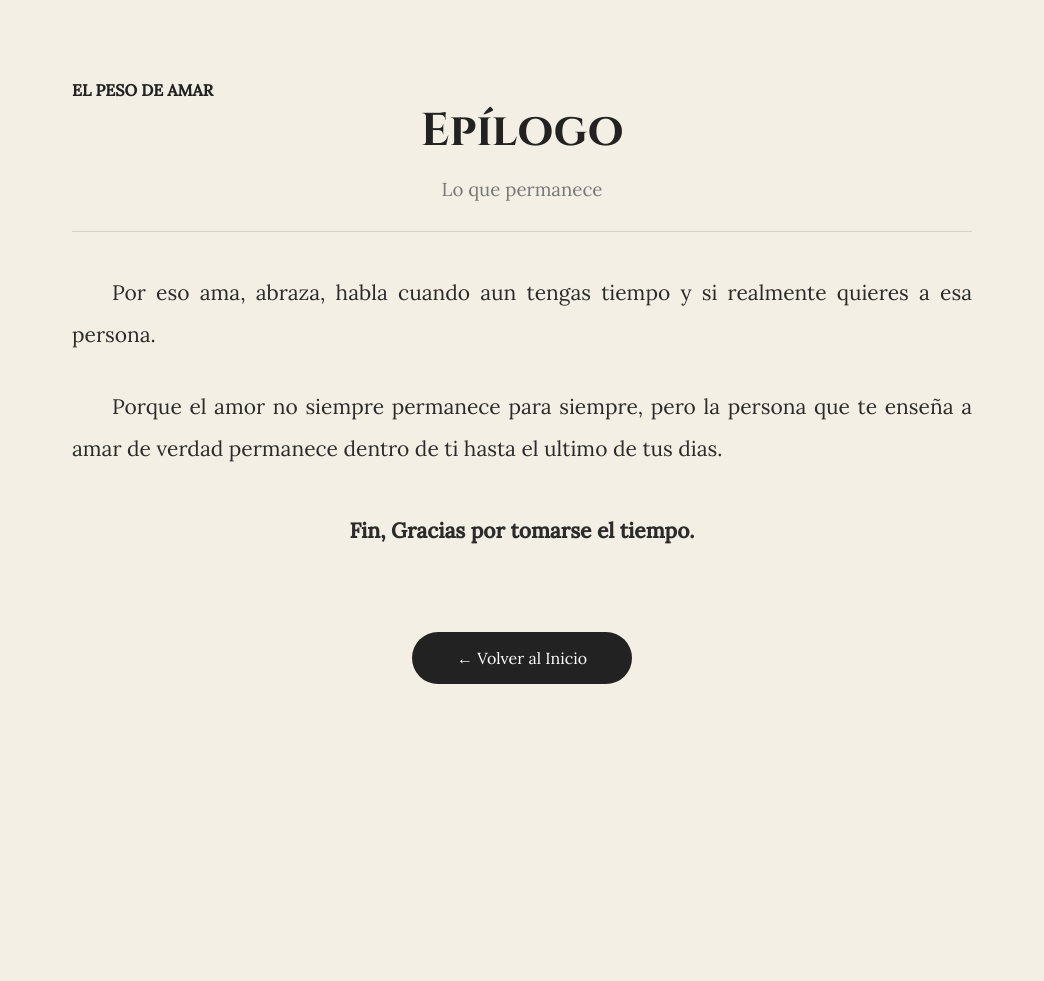
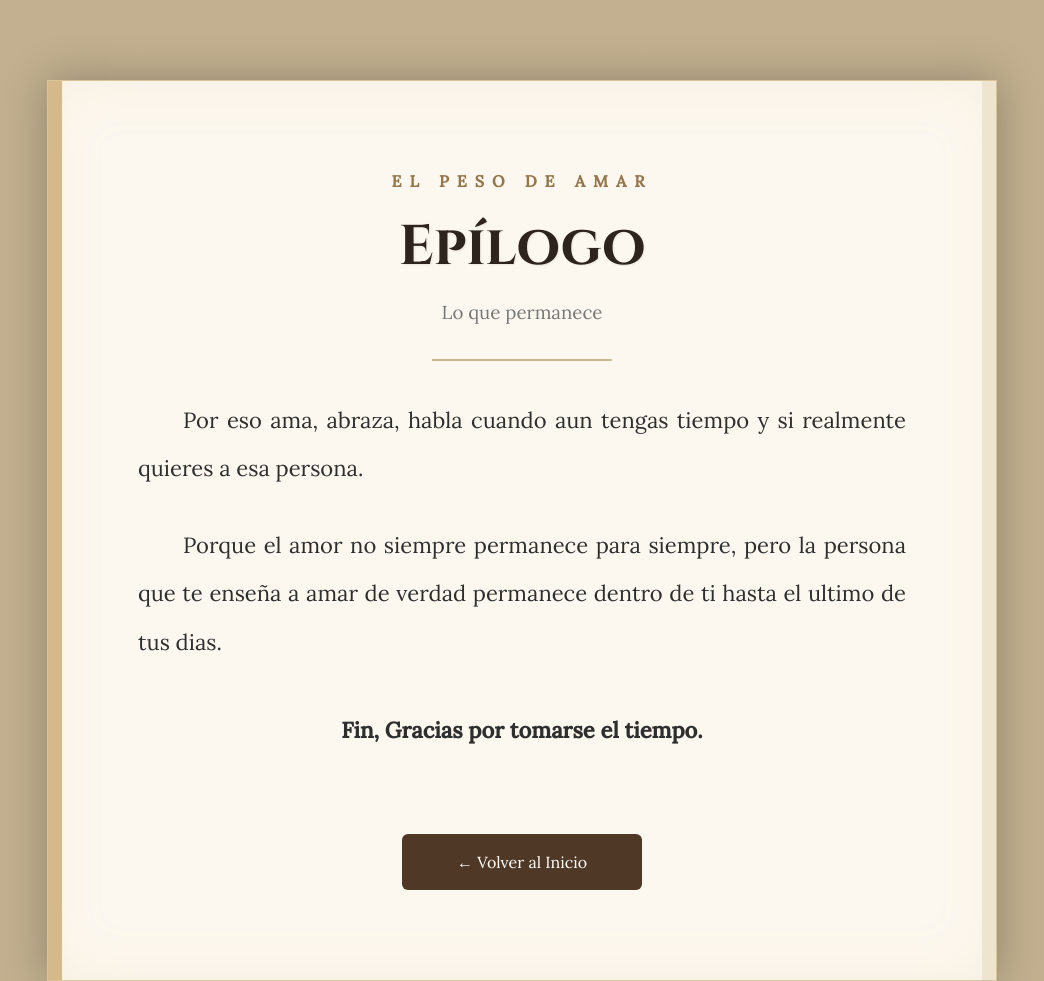
Before and after one commit to ElPesoDeAmar/El-peso-de-amar, a plain HTML site: page capitulos/epilogo.html in a window 1280 px wide. Shown: the top 981 px of the page, without its empty margins (118-1162 px from the left). Before the commit the page ends 800 px from the top, so only its background shows below. Drawn offline with Linux system fonts and the light colour scheme.

Commit message:
Add files via upload

```diff
--- a/style.css
+++ b/style.css
@@ -19,9 +19,26 @@ body{
 /* PORTADA */
 /* ========================= */
 
-body:has(.hero){
+body.inicio{
+
     background:#111;
+
     color:#fff;
+
+}
+
+.inicio{
+
+    background:#111;
+
+}
+
+.libro-body{
+
+    background:
+    linear-gradient(rgba(78,58,38,.15), rgba(78,58,38,.15)),
+    #d6c4a1;
+
 }
 
 .overlay{
@@ -124,17 +141,7 @@ body:has(.hero){
 /* LIBRO */
 /* ========================= */
 
-.libro-body{
-
-    background:#f4efe4;
-
-    color:#222;
-
-}
-
 .pagina{
-
-    width:100%;
 
     min-height:100vh;
 
@@ -148,9 +155,65 @@ body:has(.hero){
 
 .libro{
 
-    width:900px;
+    width:950px;
 
     max-width:100%;
+
+    background:#fdf8ef;
+
+    padding:90px;
+
+    border:1px solid #d9c49a;
+
+    box-shadow:
+
+    0 0 40px rgba(0,0,0,.25),
+
+    inset 0 0 60px rgba(189,167,126,.12);
+
+    position:relative;
+
+}
+
+.libro{
+
+    overflow:hidden;
+
+}
+
+.libro::before{
+
+    content:"";
+
+    position:absolute;
+
+    top:0;
+
+    left:0;
+
+    width:14px;
+
+    height:100%;
+
+    background:#d5b98b;
+
+}
+
+.libro::after{
+
+    content:"";
+
+    position:absolute;
+
+    top:0;
+
+    right:0;
+
+    width:14px;
+
+    height:100%;
+
+    background:#efe4cd;
 
 }
 
@@ -158,11 +221,31 @@ body:has(.hero){
 
     font-family:'Cinzel',serif;
 
-    font-size:46px;
+    font-size:56px;
 
     text-align:center;
 
-    color:#222;
+    color:#2c241d;
+
+    margin-bottom:10px;
+
+}
+
+.libro h1{
+
+    text-shadow:1px 1px 2px rgba(0,0,0,.08);
+
+}
+
+.libro h4{
+
+    text-align:center;
+
+    letter-spacing:8px;
+
+    color:#94754c;
+
+    margin-bottom:18px;
 
 }
 
@@ -180,27 +263,55 @@ body:has(.hero){
 
 .libro hr{
 
-    margin-bottom:40px;
+    width:180px;
+
+    margin:35px auto;
 
     border:none;
 
-    border-top:1px solid #d8d2c7;
+    border-top:2px solid #ceb88d;
+
+}
+
+.libro{
+
+    animation:aparecer .8s ease;
+
+}
+
+@keyframes aparecer{
+
+from{
+
+opacity:0;
+
+transform:translateY(35px);
+
+}
+
+to{
+
+opacity:1;
+
+transform:translateY(0);
+
+}
 
 }
 
 .libro p{
 
-    color:#2b2b2b;
+    color:#2e2e2e;
 
-    font-size:21px;
+    font-size:22px;
 
-    line-height:2;
+    line-height:2.2;
 
     text-align:justify;
 
-    text-indent:40px;
+    text-indent:45px;
 
-    margin-bottom:30px;
+    margin-bottom:28px;
 
 }
 
@@ -266,21 +377,27 @@ body:has(.hero){
 
 .libro .boton{
 
-    background:#222;
+    background:#4f3926;
 
-    color:#fff;
+    color:white;
 
     border:none;
 
+    padding:18px 55px;
+
+    border-radius:6px;
+
     margin-top:20px;
+
+    transition:.3s;
 
 }
 
 .libro .boton:hover{
 
-    background:#444;
+    background:#2f2419;
 
-    color:#fff;
+    transform:translateY(-3px);
 
 }
 
```
